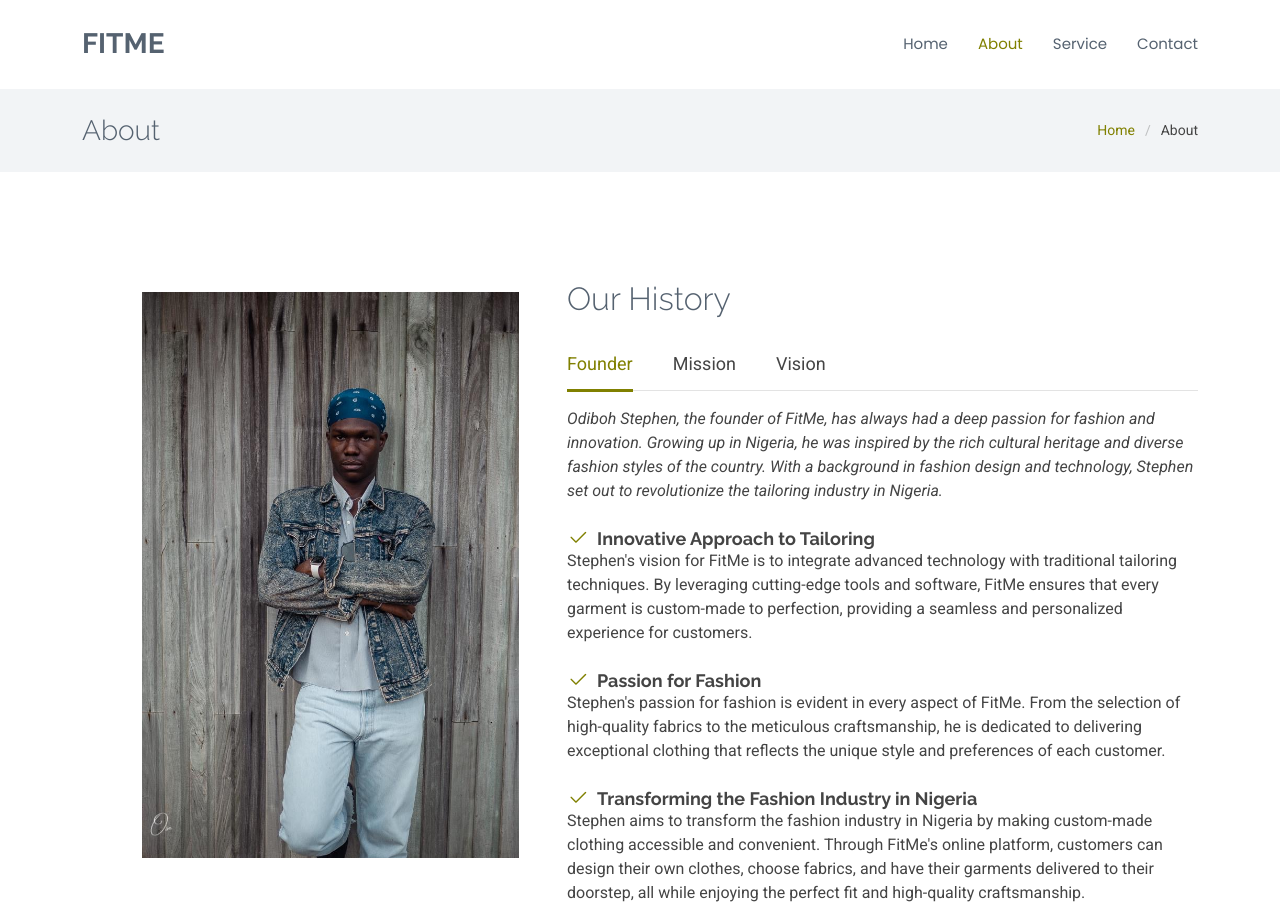
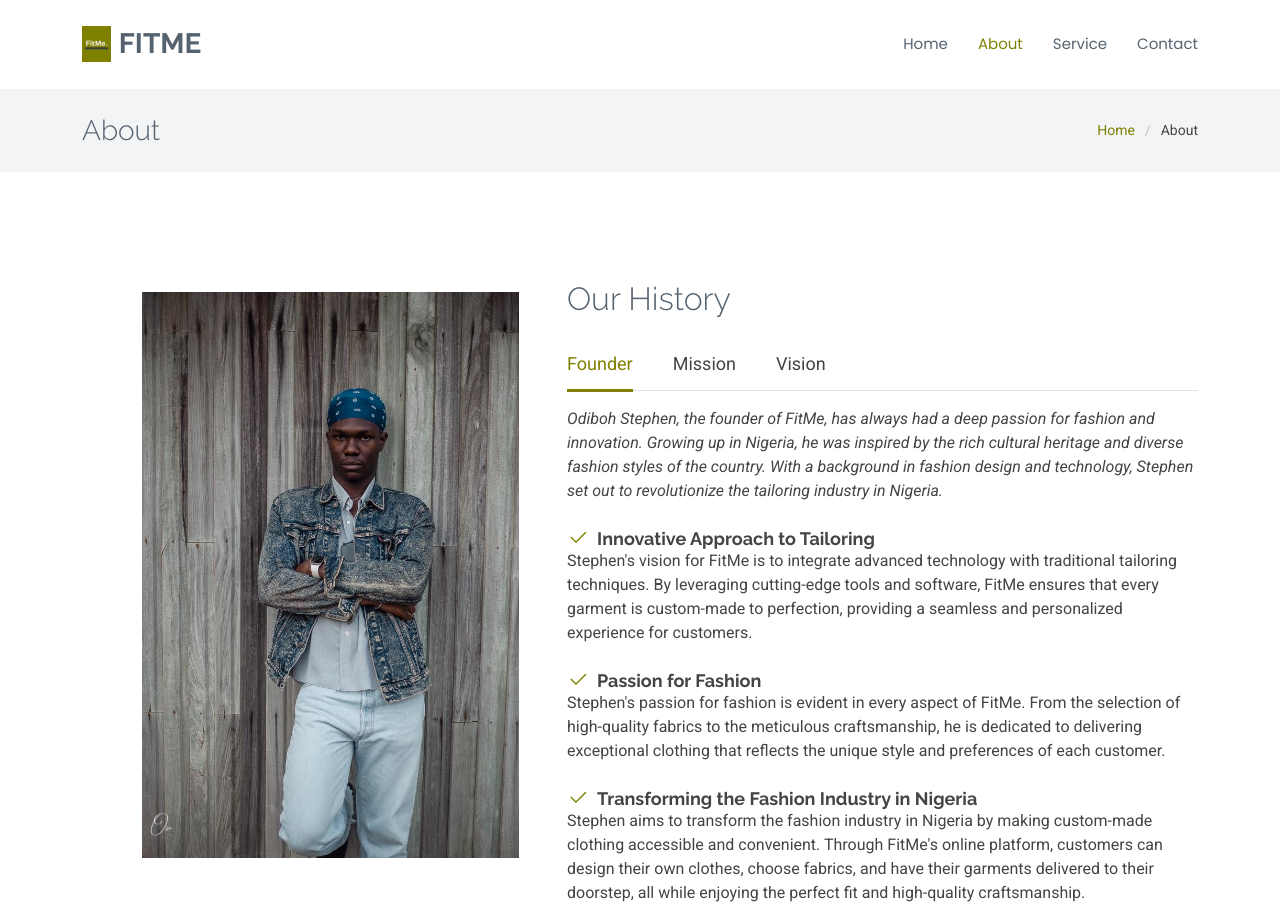
Before and after one commit to Hudletech/fitme, a plain HTML site: page about.html in a window 1280 px wide. Shown: the top 908 px of the page. Drawn offline with Linux system fonts and the light colour scheme.

Commit message:
changes1

```diff
--- a/about.html
+++ b/about.html
@@ -9,8 +9,8 @@
   <meta name="keywords" content="">
 
   <!-- Favicons -->
-  <link href="assets/img/favicon.png" rel="icon">
-  <link href="assets/img/apple-touch-icon.png" rel="apple-touch-icon">
+ <link href="img/logo.png" rel="icon">
+
 
   <!-- Fonts -->
   <link href="https://fonts.googleapis.com" rel="preconnect">
@@ -37,7 +37,7 @@
 
       <a href="index.html" class="logo d-flex align-items-center me-auto">
         <!-- Uncomment the line below if you also wish to use an image logo -->
-        <!-- <img src="assets/img/logo.png" alt=""> -->
+       <img src="img/logo.png" alt="">
         <h1 class="sitename">FitMe</h1>
       </a>
 
```
Also changed, not shown: contact.html (+3 -3 lines), index.html (+3 -3 lines), services.html (+3 -3 lines), img/logo.png (added), 1 other file.
